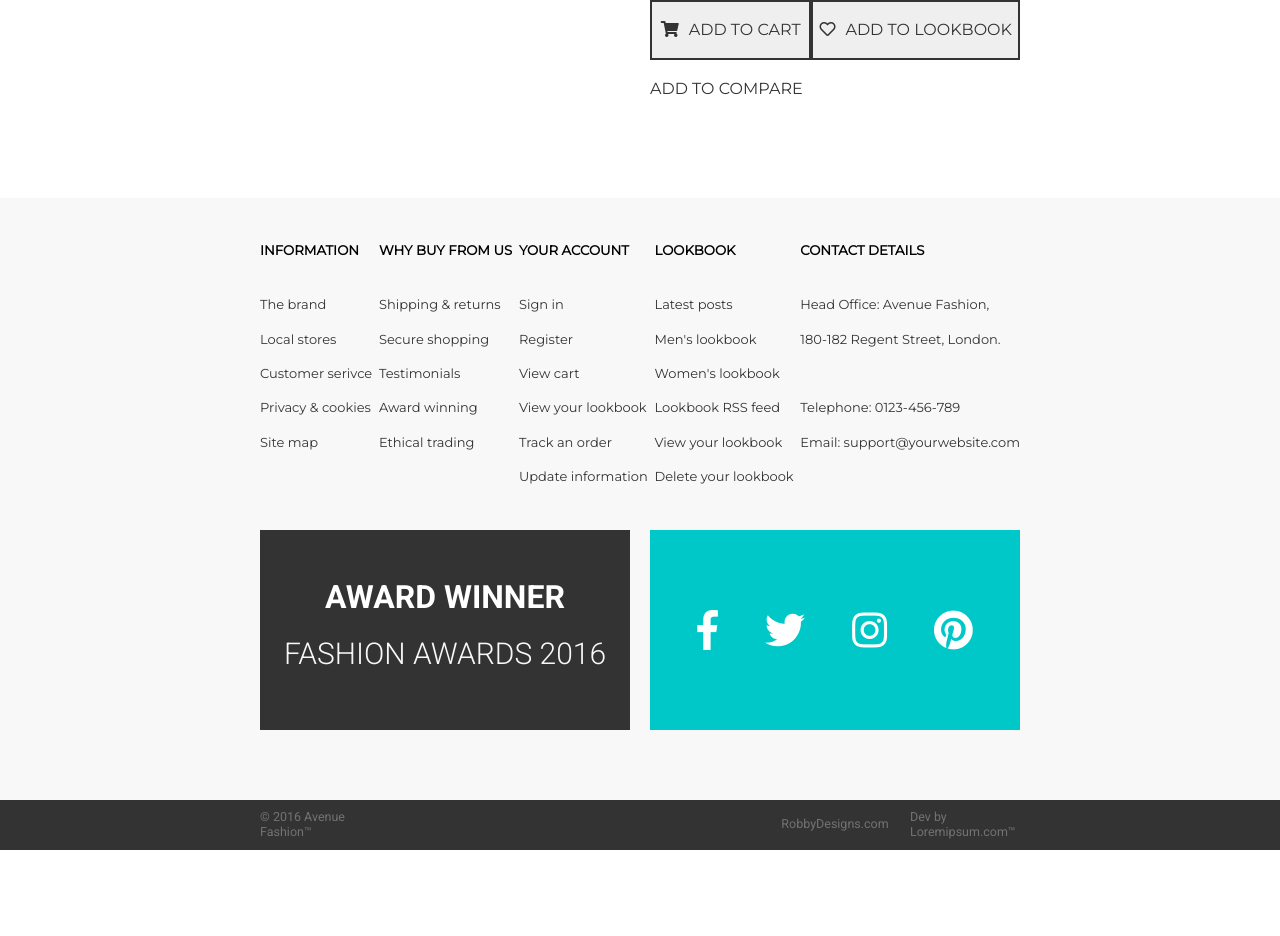
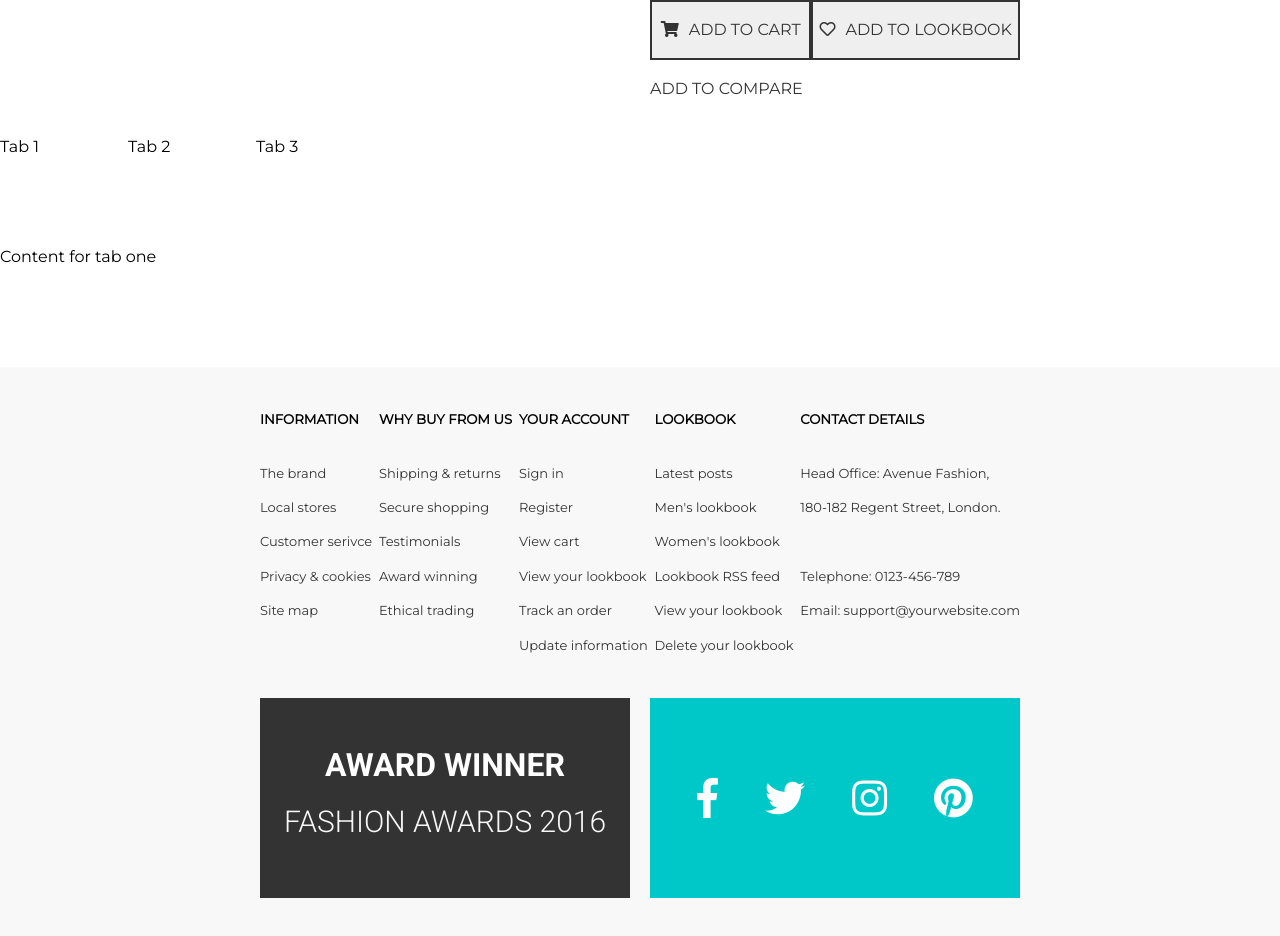
Before and after one commit to hafin2/mini-prject2, a Vue app: page /product/5 in a window 1280 px wide. Shown: the part 1104-2040 px from the top of the page. Before the commit the page ends 1954 px from the top, so only its background shows below. Built offline with nearby package versions, Linux system fonts and the light colour scheme.

Commit message:
before delete

```diff
--- /dev/null
+++ b/src/components/tabs.vue
@@ -0,0 +1,31 @@
+<template>
+    <div class="products-tabs">
+        <div class="tabs">
+            <a v-on:click="activetab=1" v-bind:class="[ activetab === 1 ? 'active' : '' ]">Tab 1</a>
+            <a v-on:click="activetab=2" v-bind:class="[ activetab === 2 ? 'active' : '' ]">Tab 2</a>
+            <a v-on:click="activetab=3" v-bind:class="[ activetab === 3 ? 'active' : '' ]">Tab 3</a>
+        </div>
+
+        <div class="content">
+            <div v-if="activetab === 1" class="tabcontent">
+                Content for tab one
+            </div>
+            <div v-if="activetab === 2" class="tabcontent">
+                Content for tab two
+            </div>
+            <div v-if="activetab === 3" class="tabcontent">
+                Content for tab three
+            </div>
+        </div>
+    </div>
+</template>
+<script>
+export default {
+    name: "tabs",
+    data() {
+        return {
+            activetab: 1
+        }
+    }
+  }
+</script>
--- a/src/views/product.vue
+++ b/src/views/product.vue
@@ -75,21 +75,22 @@
                     </div>
             </div>
         </div>
-        <div class="products-tabs">
 
-        </div>
+    <tabs/>
 
   </div>
 </template>
 
 <script>
 import subhero from "@/components/subhero.vue";
+import tabs from "@/components/tabs.vue";
 import axios from "axios";
 
 export default {
   name: "signin",
   components: {
-    subhero
+    subhero,
+    tabs
   },
   data() {
       return {
```
